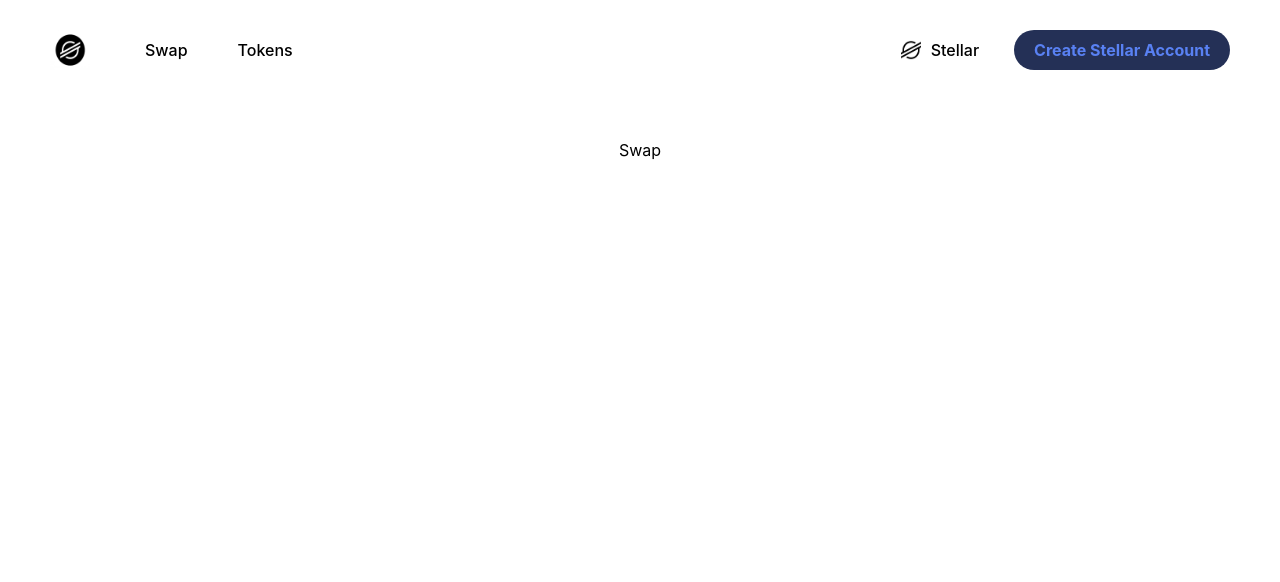
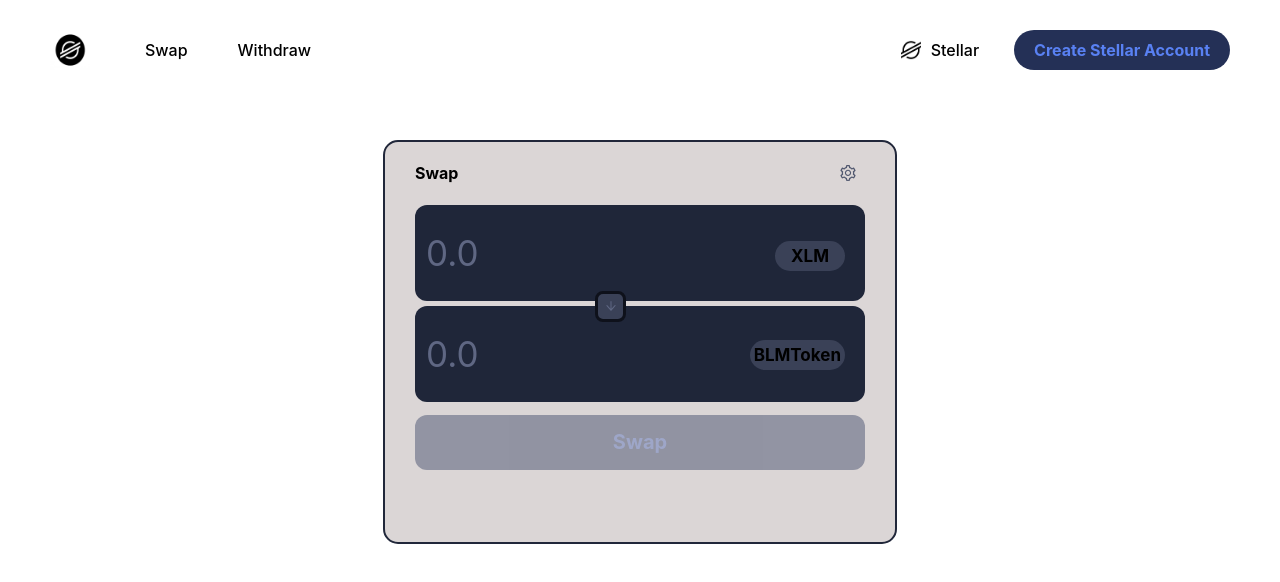
Before and after one commit to josidbobo/stellar-defi, a React (Create React App) app: page / in a window 1280 px wide. Shown: the top 582 px of the page. Built offline with nearby package versions, Linux system fonts and the light colour scheme.

Commit message:
chore: Frontend and Backend

```diff
--- a/package.json
+++ b/package.json
@@ -7,6 +7,7 @@
     "@testing-library/jest-dom": "^5.17.0",
     "@testing-library/react": "^13.4.0",
     "@testing-library/user-event": "^13.5.0",
+    "antd": "^5.20.4",
     "node-fetch": "^3.3.2",
     "react": "^18.3.1",
     "react-dom": "^18.3.1",
--- a/src/App.css
+++ b/src/App.css
@@ -49,6 +49,7 @@ header {
 }
 
 .headerItem:hover {
+  color: white;
   background-color: rgb(34, 42, 58);
   cursor: pointer;
 }
@@ -77,14 +78,14 @@ header {
 
 .link {
   text-decoration: none;
-  color: white;
+  color: black;
 }
 
 .tradeBox {
-  width: 400px;
-  background-color: #0E111B;
+  width: 450px;
+  background-color: rgb(219, 214, 214);
   border: 2px solid #21273a;
-  min-height: 300px;
+  min-height: 400px;
   border-radius: 15px;
   display: flex;
   flex-direction: column;
@@ -161,7 +162,8 @@ header {
   gap: 5px;
   font-weight: bold;
   font-size: 17px;
-  padding-right: 8px;
+  padding-right: 4px;
+  padding-left: 16px;
 }
 
 .assetTwo {
@@ -178,7 +180,8 @@ header {
   gap: 5px;
   font-weight: bold;
   font-size: 17px;
-  padding-right: 8px;
+  padding-left: 4px;
+  padding-right: 4px;
 }
 
 .assetOne:hover{
--- a/src/components/Header.js
+++ b/src/components/Header.js
@@ -1,21 +1,28 @@
-import React from 'react';
+import React, {useState, useEffect} from 'react';
 import logo from '../Assets/stellar-defi.png';
 import sLogo from '../Assets/stellar-defi2.png';
+import {Link} from 'react-router-dom';
 
-function Header(){
+
+function Header(props){
+    const {account, createAccount} = props;
     return(
         <header>
-            <div className='leftH'>
+            <div className="leftH">
                 <img src={logo} alt='Logo' className='logo'/>
-                <div className='headerItem'>Swap</div>
-                <div className='headerItem'>Tokens</div>
+                <Link to="/" className="link">
+                <div className="headerItem">Swap</div>
+                </Link>
+                <Link to={"/withdraw"} className="link">
+                <div className="headerItem">Withdraw</div>
+                </Link>
             </div>
             <div className='rightH'>
                 <div className='headerItem'>
                     <img src={sLogo} alt='Secondlogo' className='eth'/>
-                    Stellar
+                    {account !== null ? account : "Stellar"}
                 </div>
-                <div className='connectButton'>
+                <div className="connectButton" onClick={createAccount}>
                     Create Stellar Account
                 </div>
             </div>
--- a/src/components/Swap.js
+++ b/src/components/Swap.js
@@ -1,8 +1,74 @@
-import React from 'react';
+import React, {useState, useEffect} from 'react';
+import {Input, Popover, Radio, Modal, message} from "antd";
+import {ArrowDownOutlined, DownOutlined, SettingOutlined } from "@ant-design/icons";
 
-function Swap(){
+function Swap(props){
+    const {account, swap} = props;
+
+    const [slippage, setSlippage] = useState(2.5);
+    const [tokenOneAmount, setTokenOneAmount] = useState('');
+    const [tokenTwoAmount, setTokenTwoAmount] = useState('');
+    const [tokenOne, setTokenOne] = useState('XLM');
+    const [tokenTwo, setTokenTwo] = useState('BLMToken');
+
+    function handleSlippage(e){
+        setSlippage(e.target.value);
+    }
+
+    function changeAmount(e){
+        setTokenOneAmount(e.target.value);
+    }
+
+    function switchToken(){
+        const one = tokenOne;
+        const two = tokenTwo;
+        setTokenOne(two);
+        setTokenTwo(one)
+    }
+
+    function changeAmount2(e){
+        setTokenTwoAmount(e.target.value);
+    }
+
+    async function fetchDexSwap(){
+        await swap(tokenOne, tokenTwo);
+    }
+
+    const settings = (
+        <>
+        <div>Slippage Tolerance</div>
+        <div>
+            <Radio.Group value={slippage} onChange={handleSlippage} >
+                <Radio.Button value={0.5}>0.5%</Radio.Button>
+                <Radio.Button value={2.5}>2.5%</Radio.Button>
+                <Radio.Button value={5}>5.0%</Radio.Button>
+            </Radio.Group>
+        </div>
+        </>
+    )
     return(
-    <div>Swap</div>
+    <div className="tradeBox">
+        <div className="tradeBoxHeader">
+            <h4>Swap</h4>
+            <Popover
+            title="Settings"
+            trigger="click"
+            placement="bottomRight"
+            content={settings}>
+            <SettingOutlined className="cog"/>
+            </Popover>
+        </div>
+        <div className="inputs">
+            <Input about="Max amount to send" placeholder="0.0" value={tokenOneAmount} onChange={changeAmount}/>
+            <Input about="Amount to receive" placeholder="0.0" value={tokenTwoAmount} onChange={changeAmount2}/>
+            <div className="switchButton" onClick={switchToken}>
+                <ArrowDownOutlined className="switchArrow"/>
+            </div>
+            <div className="assetOne">{tokenOne}</div>
+            <div className="assetTwo">{tokenTwo}</div>
+        </div>
+        <div className="swapButton" onClick={fetchDexSwap} disabled={!(tokenOneAmount !== "") || !(tokenTwoAmount !== "") || (account == null)}> Swap </div>
+    </div>
     )
 }
 
--- /dev/null
+++ b/src/components/Withdraw.js
@@ -0,0 +1,28 @@
+import React, {useState, useEffect} from 'react';
+import {Input, Popover, Radio, Modal, message} from "antd";
+import {ArrowDownOutlined, DownOutlined, SettingOutlined } from "@ant-design/icons";
+
+function Withdraw(){
+    const [tokenOneAmount, setTokenOneAmount] = useState(null);
+
+    function changeAmount(e){
+        setTokenOneAmount(e.target.value);
+    }
+
+    async function withdrawFromDex(){
+
+    }
+    return(
+        <div className="tradeBox">
+        <div className="tradeBoxHeader">
+            <h4>Withdraw</h4>
+        </div>
+        <div className="inputs">
+            <Input about="Max amount to send" placeholder="0.0" value={tokenOneAmount} onChange={changeAmount}/>
+        </div>
+        <div className="swapButton" onClick={withdrawFromDex} disabled={!tokenOneAmount}> Withdraw </div>
+    </div>
+    )
+}
+
+export default Withdraw
--- a/src/index.css
+++ b/src/index.css
@@ -11,3 +11,87 @@ code {
   font-family: source-code-pro, Menlo, Monaco, Consolas, 'Courier New',
     monospace;
 }
+
+.ant-input {
+  background-color: #1f2639 !important;
+  color: white !important;
+  border-width: 0px !important;
+  height: 96px !important;
+  margin-bottom: 5px;
+  font-size: 35px;
+  border-radius: 12px !important;
+}
+
+.ant-input::placeholder {
+  color: #5f6783 !important;
+}
+
+.ant-popover-arrow {
+  visibility: hidden;
+}
+
+.ant-popover-title {
+  color: white !important;
+}
+
+.ant-popover-inner-content {
+  color: white !important;
+}
+
+.ant-popover-inner {
+  min-width: 260px !important;
+  min-height: 140px !important;
+  border: 1px solid #21273a;
+  background-color: #0e111b !important;
+}
+
+.ant-radio-group {
+  margin-top: 10px;
+}
+
+.ant-radio-button-wrapper {
+  background-color: #1f2639 !important;
+  color: white !important;
+  font-weight: 500;
+  border-color: white !important;
+}
+
+.ant-radio-button-wrapper-checked {
+  border-color: white !important;
+  background-color: #363e54 !important;
+}
+
+.ant-radio-button-wrapper-checked::before {
+  background-color: white !important;
+}
+
+.ant-modal-content {
+  background-color: #0e111b !important;
+  color: white !important;
+  padding: 0px !important;
+}
+
+.ant-modal {
+  border: 1px solid #363e54;
+  width: 400px !important;
+  border-radius: 10px;
+}
+
+.ant-modal-header {
+  background-color: #0e111b !important;
+}
+
+.ant-modal-title {
+  color: white !important;
+  padding-top: 17px !important;
+  margin-left: 20px !important;
+}
+
+.ant-modal-close-icon {
+  color: #363e54 !important;
+  transition: 0.3s;
+}
+
+.ant-modal-close-icon:hover {
+  color: white !important;
+}
```
Also changed, not shown: src/components/Token.js (deleted, +0 -9 lines), 1 other file (tests, documents, lock files or other folders).
